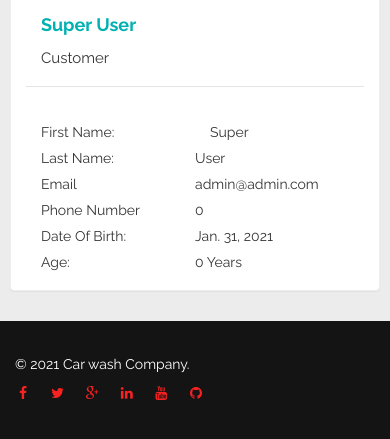
After one commit to Gogora6/car_wash, a Django app: page /profile in a window 390 px wide. The commit adds this page. Shown: the part 427-866 px from the top of the page. Run offline with Django 3.2, Linux system fonts and the light colour scheme; a user stored in the database is signed in; some libraries are stand-ins or nearby versions.

Commit message:
added user dashboard

```diff
--- /dev/null
+++ b/templates/pages/users/dashboard.html
@@ -0,0 +1,75 @@
+{% extends 'layout.html' %}
+{% block title %} Dashboard{% endblock %}
+
+{% block content %}
+
+    <div class="container center">
+        <div class="row">
+            <div class="col-md-7 ">
+
+                <div class="panel panel-default">
+                    <div class="panel-heading"><h4>User Profile</h4></div>
+                    <div class="panel-body">
+                        <div class="box box-info">
+
+                            <div class="box-body">
+                                <div class="col-sm-6">
+                                    <div align="center"><img alt="User Pic"
+                                                             src="{{ user.image.url }}"
+                                                             id="profile-image1" class="img-circle img-responsive">
+
+                                        <input id="profile-image-upload" class="hidden" type="file">
+                                    </div>
+                                    <br>
+                                </div>
+                                <div class="col-sm-6">
+                                    <h4 style="color:#00b1b1;">{{ user.first_name }} {{ user.last_name }} </h4></span>
+                                    <span><p>Customer</p></span>
+                                </div>
+                                <div class="clearfix"></div>
+                                <hr style="margin:5px 0 5px 0;">
+                                <br>
+                                <div class="col-sm-5 col-xs-6 tital ">First Name:</div>
+                                <div class="col-sm-7 col-xs-6 ">{{ user.first_name }}</div>
+                                <div class="clearfix"></div>
+                                <div class="bot-border"></div>
+
+
+                                <div class="col-sm-5 col-xs-6 tital ">Last Name:</div>
+                                <div class="col-sm-7">{{ user.last_name }}</div>
+                                <div class="clearfix"></div>
+                                <div class="bot-border"></div>
+
+                                <div class="col-sm-5 col-xs-6 tital ">Email</div>
+                                <div class="col-sm-7">{{ user.email }}</div>
+
+                                <div class="clearfix"></div>
+                                <div class="bot-border"></div>
+
+                                <div class="col-sm-5 col-xs-6 tital ">Phone Number</div>
+                                <div class="col-sm-7">{{ user.phone_number }}</div>
+
+                                <div class="clearfix"></div>
+                                <div class="bot-border"></div>
+
+                                <div class="col-sm-5 col-xs-6 tital ">Date Of Birth:</div>
+                                <div class="col-sm-7">{{ user.birthdate }}</div>
+
+                                <div class="clearfix"></div>
+                                <div class="bot-border"></div>
+
+                                <div class="col-sm-5 col-xs-6 tital ">Age:</div>
+                                <div class="col-sm-7">{{ user.get_age }} Years</div>
+
+                                <div class="clearfix"></div>
+                                <div class="bot-border"></div>
+                            </div>
+                        </div>
+                    </div>
+                </div>
+            </div>
+
+        </div>
+    </div>
+
+{% endblock %}
--- a/templates/partials/_header.html
+++ b/templates/partials/_header.html
@@ -24,12 +24,13 @@
                         <li><a href="{% url 'wash:washers' %}">Washers</a></li>
                         <li><a href="{% url 'wash:orders' %}">Orders</a></li>
                         <li><a href="{% url 'wash:cars' %}">Cars</a></li>
+
+                        <li><a href="{% url 'user:user_dashboard' %}">Profile</a></li>
                         <li><a>
                             <form action="{% url 'user:user_logout' %}" method="POST">
                                 {% csrf_token %}
                                 <button type="submit" name="action">Logout</button>
                             </form>
-
                         </a></li>
                     {% else %}
                         <li><a href="{% url 'user:user_login' %}">Login</a></li>
--- a/user/urls.py
+++ b/user/urls.py
@@ -1,11 +1,12 @@
 from django.urls import path
 
-from .views import user_login, user_register, user_logout
+from .views import user_login, user_register, user_logout, user_dashboard
 
 app_name = 'user'
 urlpatterns = [
     path('login', user_login, name='user_login'),
     path('register', user_register, name='user_register'),
-    path('logout', user_logout, name='user_logout')
+    path('logout', user_logout, name='user_logout'),
+    path('profile', user_dashboard, name='user_dashboard')
 
 ]
--- a/user/views.py
+++ b/user/views.py
@@ -1,8 +1,9 @@
-from django.contrib.auth import login, logout
+from django.contrib.auth.decorators import login_required
 from django.contrib.auth.forms import AuthenticationForm
 from django.core.handlers.wsgi import WSGIRequest
+from django.contrib.auth import login, logout
+from django.shortcuts import render, redirect
 from django.http import HttpResponse
-from django.shortcuts import render, redirect
 from django.conf import settings
 
 from .forms import CustomUserRegistrationForm
@@ -22,7 +23,7 @@ def user_login(request: WSGIRequest) -> HttpResponse:
             if redirect_page_path:
                 return redirect(redirect_page_path)
 
-            return redirect('wash:index')
+            return redirect('user:user_dashboard')
 
     return render(request, 'pages/users/login.html', context={'form': login_form})
 
@@ -44,3 +45,8 @@ def user_register(request: WSGIRequest) -> HttpResponse:
             user.save()
             return redirect('user:user_login')
     return render(request, 'pages/users/register.html', context={'form': registration_form})
+
+
+@login_required(redirect_field_name='redirectPage')
+def user_dashboard(request: WSGIRequest) -> HttpResponse:
+    return render(request, 'pages/users/dashboard.html')
```
Also changed, not shown: db.sqlite3, media/profiles/S52V.jpg (deleted), media/profiles/S52V_4fWzyEE.jpg (deleted), media/profiles/S52V_MO8m288.jpg (deleted), media/profiles/S52V_yGQnGXX.jpg (deleted), media/profiles/S52V_z9WSRGh.jpg (deleted), media/profiles/download.jpeg (deleted), media/profiles/download_0gCv4vY.jpeg (deleted), media/profiles/image.jpeg (added).
